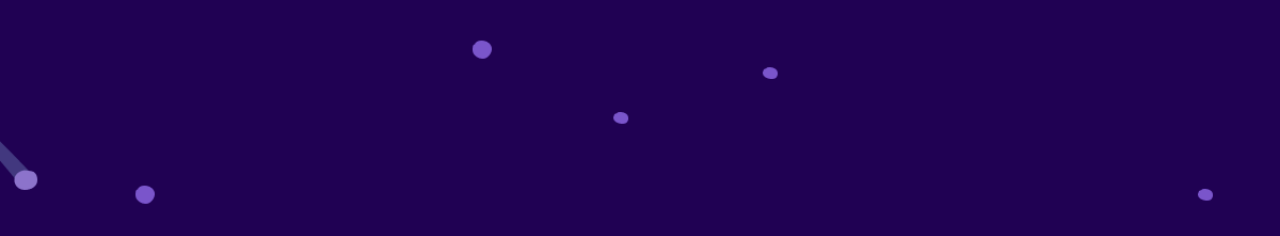
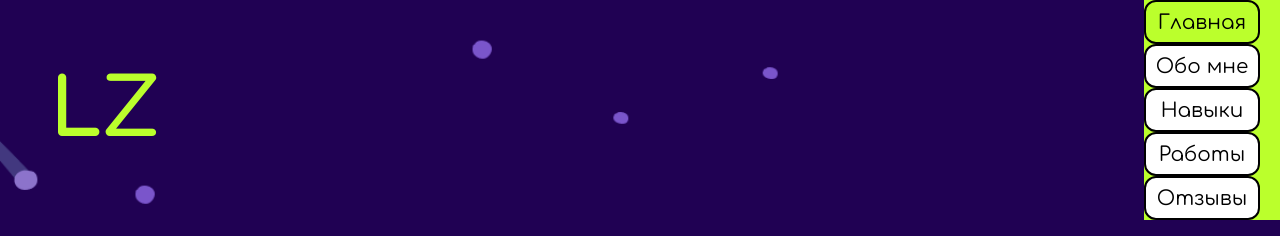
Before and after one commit to Havo001/github, a plain HTML site: page index.html in a window 1280 px wide. Shown: the top 236 px of the page. Drawn offline with Linux system fonts and the light colour scheme.

Commit message:
бабка хаги ваги

```diff
--- a/index.html
+++ b/index.html
@@ -6,6 +6,18 @@
     <title>Document</title>
     <link rel="stylesheet" href="style.css">
 </head>
+<nav>
+    <div class="fixed-menu">
+        <h1 class="logo">LZ</h1>
+        <div class="active">
+            <a class="nav-link main-link active" href="#main">Главная</a>
+            <a class="nav-link about-link" href="#about">Обо мне</a>
+            <a class="nav-link skills-link" href="#skills">Навыки</a>
+            <a class="nav-link works-link" href="#works">Работы</a>
+            <a class="nav-link comments-link" href="#comments">Отзывы</a>
+        </div>
+    </div>
+</nav>
     <section id="main">
         <div class="main-block">
             <div class="moving-planet"></div>
--- a/style.css
+++ b/style.css
@@ -3,6 +3,7 @@
 *{
     margin: 0;
     font-family: "Comfortaa";
+    scroll-behavior: smooth;
 }
 section{
     background-position: center;
@@ -253,3 +254,45 @@ footer{
  .footer-links a{
     margin-right: 15px;
  }
+nav{
+    position: fixed;
+    top: 0;
+    width: 100%;
+    z-index: 10;
+}
+.fixed-menu{
+    display: flex;
+    justify-content: space-between;
+    align-items: center;
+    flex: 1;
+ }
+ .nav-links{
+    display: flex;
+    justify-content: center;
+    flex-grow: 1;
+    padding-right: 150px;
+ }
+ .nav-link{
+    width: 112px;
+    height: 40px;
+    border-radius: 12px;
+    border: 2px solid #000;
+    background-color: #FFF;
+    text-decoration: none;
+    color: #000;
+    font-size: 20px;
+    font-family: 'Comfortaa';
+    display: flex;
+    justify-content: center;
+    align-items: center;
+    margin-right: 20px;
+ }
+
+ .logo{
+    color: #BBFF2C;
+    font-size: 80px;
+    padding-left: 50px;
+ }
+ .active{
+    background-color: #BBFF2C;
+ }
```
Also changed, not shown: main.js (+36 -0 lines).
